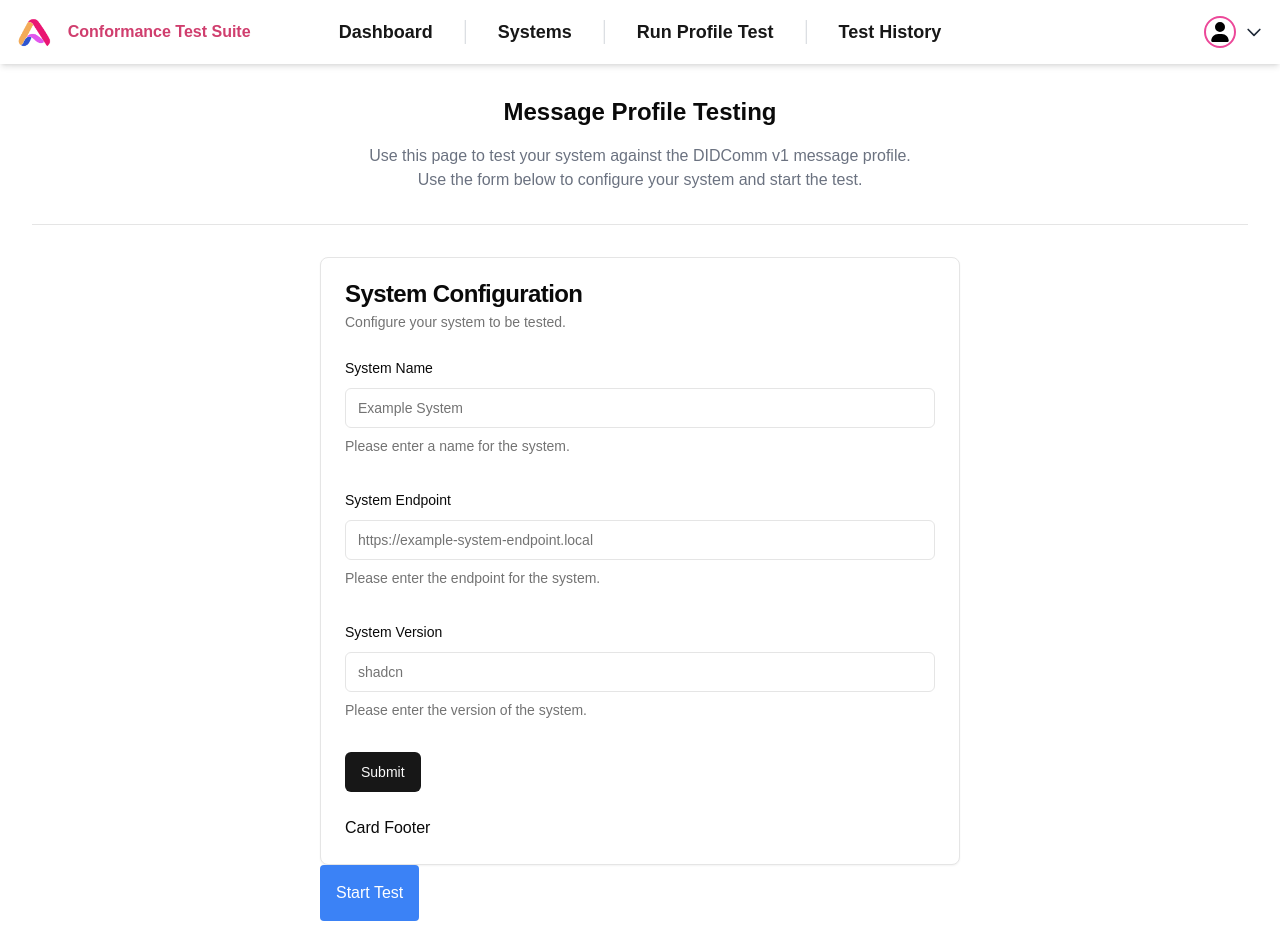
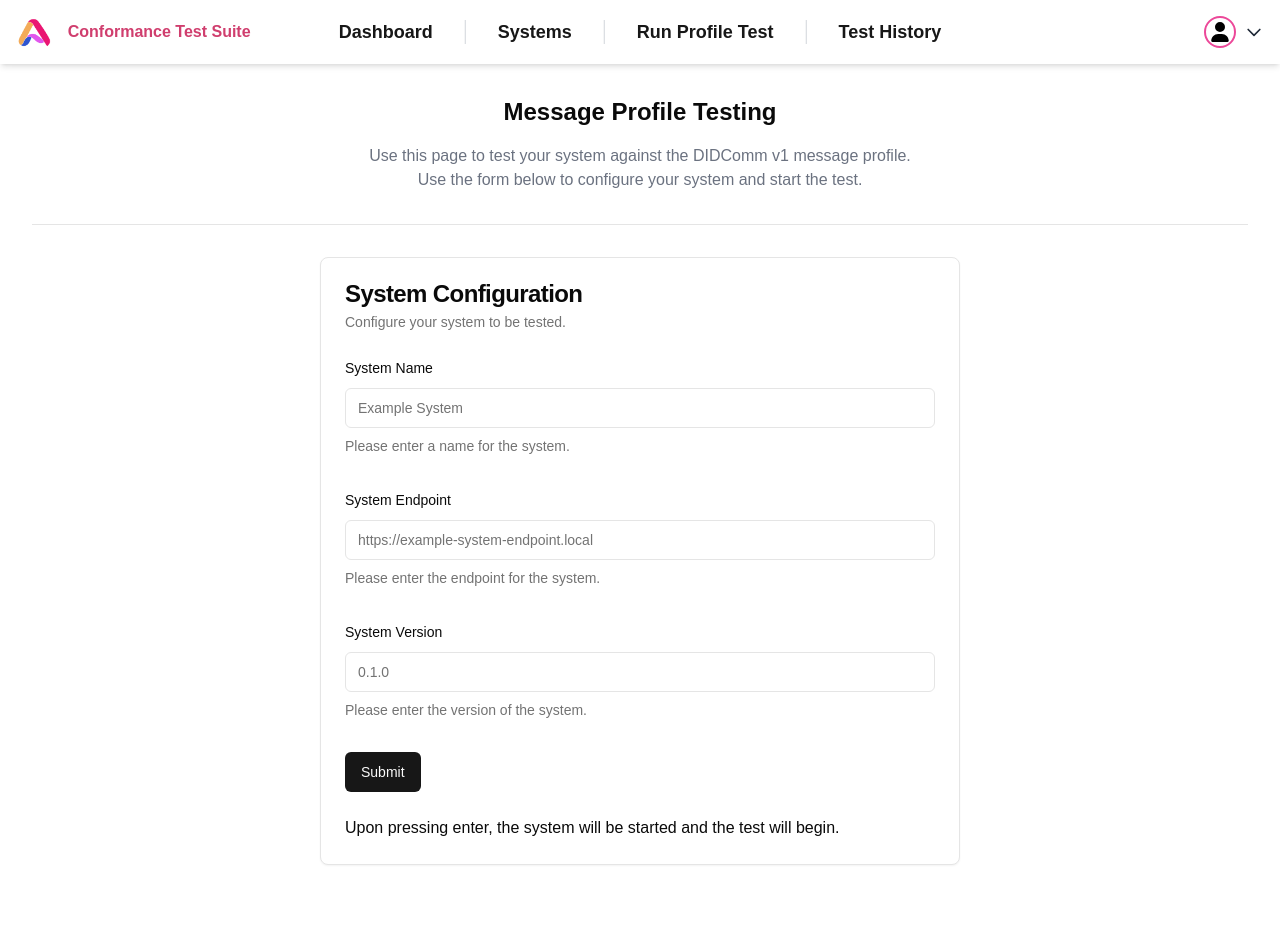
Before and after one commit to ayraforum/conformance-test-suite, a Next.js app in the folder frontend/: page /run/profiles/message in a window 1280 px wide. After the commit the page ends 881 px from the top, so only its background shows below. Built offline with nearby package versions, Linux system fonts and the light colour scheme.

Commit message:
wip: moving on to implementing running of tests in backend
Signed-off-by: David Poltorak <dave.poltorak@gmail.com>

```diff
--- a/frontend/app/run/profiles/message/page.tsx
+++ b/frontend/app/run/profiles/message/page.tsx
@@ -2,6 +2,7 @@
 
 import { useState, useEffect } from 'react';
 import { io, Socket } from 'socket.io-client';
+import { v4 as uuidv4 } from 'uuid';
 
 import { zodResolver } from "@hookform/resolvers/zod"
 import { useForm } from "react-hook-form"
@@ -27,6 +28,7 @@ import {
   CardHeader,
   CardTitle,
 } from "@/components/ui/card"
+import { getBackendAddress } from "@/lib/backend";
 
 const formSchema = z.object({
   systemName: z.string().min(2).max(50),
@@ -34,7 +36,7 @@ const formSchema = z.object({
   systemVersion: z.string().min(2).max(255),
 })
 
-export function ProfileForm() {
+export function ProfileForm({ onStartTest }: { onStartTest: (values: z.infer<typeof formSchema>) => Promise<void> }) {
   const form = useForm<z.infer<typeof formSchema>>({
     resolver: zodResolver(formSchema),
     defaultValues: {
@@ -44,11 +46,8 @@ export function ProfileForm() {
     },
   })
 
-  // 2. Define a submit handler.
-  function onSubmit(values: z.infer<typeof formSchema>) {
-    // Do something with the form values.
-    // ✅ This will be type-safe and validated.
-    console.log(values)
+  async function onSubmit(values: z.infer<typeof formSchema>) {
+    await onStartTest(values);
   }
 
   return (
@@ -99,7 +98,7 @@ export function ProfileForm() {
               <FormItem>
                 <FormLabel>System Version</FormLabel>
                 <FormControl>
-                  <Input placeholder="shadcn" {...field} />
+                  <Input placeholder="0.1.0" {...field} />
                 </FormControl>
                 <FormDescription>
                   Please enter the version of the system.
@@ -113,7 +112,7 @@ export function ProfileForm() {
       </Form>
       </CardContent>
       <CardFooter>
-        <p>Card Footer</p>
+        <p>Upon pressing enter, the system will be started and the test will begin.</p>
       </CardFooter>
     </Card>
   )
@@ -125,12 +124,13 @@ export default function ConfigurePage() {
   const [testStarted, setTestStarted] = useState(false);
   const [loading, setLoading] = useState(false);
   const [socket, setSocket] = useState<Socket | null>(null);
+  const [runId] = useState(() => uuidv4());
 
-  const startTest = async () => {
+  const startTest = async (formValues: z.infer<typeof formSchema>) => {
     setLoading(true);
 
     try {
-      const response = await fetch('http://localhost:5000/start-container', {
+      const response = await fetch(`${getBackendAddress()}/start-container`, {
         method: 'POST',
         headers: {
           'Content-Type': 'application/json',
@@ -138,9 +138,10 @@ export default function ConfigurePage() {
         },
         body: JSON.stringify({
           profile: 'profile1',
-          systemName: 'Test System',
-          endpointUrl: 'http://localhost:3000',
-          runId: 'test-run-123',
+          systemName: formValues.systemName,
+          endpointUrl: formValues.systemEndpoint,
+          runId: runId,
+          containerId: "nginx:latest",
         }),
       });
 
@@ -157,7 +158,7 @@ export default function ConfigurePage() {
 
       socketInstance.on('connect', () => {
         console.log('Connected to WebSocket');
-        socketInstance.emit('subscribeToRun', 'test-run-123');
+        socketInstance.emit('subscribeToRun', runId);
       });
 
       socketInstance.on('log', (log) => {
@@ -201,16 +202,8 @@ export default function ConfigurePage() {
       </p>
       <Separator className="mb-8" />
       <div className="w-full max-w-2xl px-4">
-        <ProfileForm />
-        {!testStarted ? (
-          <button
-            onClick={startTest}
-            className={`p-4 bg-blue-500 text-white rounded ${loading && 'opacity-50 cursor-not-allowed'}`}
-            disabled={loading}
-          >
-            {loading ? 'Starting...' : 'Start Test'}
-          </button>
-        ) : (
+        <ProfileForm onStartTest={startTest} />
+        {testStarted && (
           <div className="w-full max-w-lg bg-gray-100 p-4 rounded">
             <h2 className="text-lg font-bold mb-2">Test Logs</h2>
             <div className="h-64 overflow-y-auto bg-black text-white p-2 rounded">
--- /dev/null
+++ b/frontend/lib/backend.ts
@@ -0,0 +1,10 @@
+export function getBackendAddress(): string {
+    if (process.env.NODE_ENV === "development") {
+      return process.env.BACKEND_ADDRESS || "http://localhost:5000";
+    }
+
+    const scheme = window.location.protocol === "https:" ? "https" : "http";
+    const host = window.location.hostname;
+
+    return `${scheme}://${host}`;
+  }
--- a/frontend/package.json
+++ b/frontend/package.json
@@ -19,6 +19,7 @@
     "@radix-ui/react-tooltip": "^1.1.4",
     "@types/node": "^22.9.1",
     "@types/socket.io": "^3.0.2",
+    "@types/uuid": "^10.0.0",
     "class-variance-authority": "^0.7.0",
     "clsx": "^2.1.1",
     "dockerode": "^4.0.2",
@@ -36,6 +37,7 @@
     "tailwind-merge": "^2.5.4",
     "tailwindcss-animate": "^1.0.7",
     "ts-node": "^10.9.2",
+    "uuid": "^11.0.3",
     "ws": "^8.18.0",
     "zod": "^3.23.8"
   },
```
Also changed, not shown: 1 other file (tests, documents, lock files or other folders).
